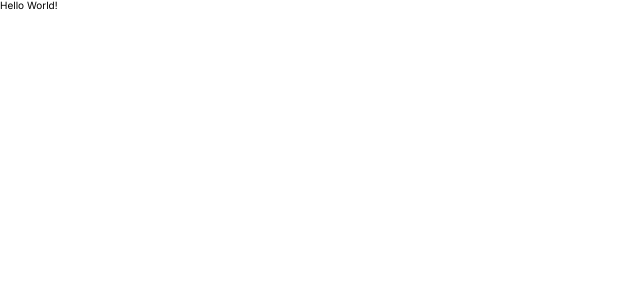
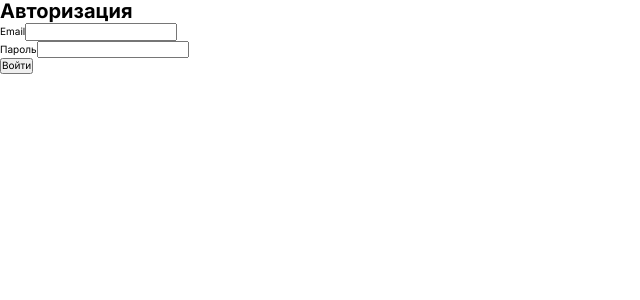
Before and after one commit to elrouss/prozhito-auth, a Next.js app: page / in a window 1280 px wide. Shown: the top 300 px of the page, without its empty margins (0-640 px from the left). Built offline with nearby package versions, Linux system fonts and the light colour scheme.

Commit message:
feat: create SignInForm component

```diff
--- /dev/null
+++ b/src/components/auth-form/components/sign-in-form.tsx
@@ -0,0 +1,12 @@
+import { AuthForm } from '../auth-form';
+import { Input } from '@/shared/input/input';
+import styles from './sign-in-form.module.scss';
+
+export const SignInForm = () => (
+  <AuthForm heading="Авторизация" buttonLabel="Войти">
+    <div className={styles.inputs}>
+      <Input type="email" label="Email" />
+      <Input type="password" label="Пароль" />
+    </div>
+  </AuthForm>
+);
--- a/src/pages/index.tsx
+++ b/src/pages/index.tsx
@@ -1,10 +1,14 @@
 import Head from 'next/head';
 import { Inter } from 'next/font/google';
-import styles from '@/styles/Home.module.scss';
+import { useState } from 'react';
+import { SignInForm } from '@/components/auth-form/components/sign-in-form';
+import styles from './home.module.scss';
 
 const inter = Inter({ subsets: ['latin'] });
 
-export default function Home() {
+export const HomePage = () => {
+  const [isAuth, setIsAuth] = useState(false);
+
   return (
     <>
       <Head>
@@ -14,8 +18,10 @@ export default function Home() {
         <link rel="icon" href="/favicon.ico" />
       </Head>
       <main className={`${styles.main} ${inter.className}`}>
-        <p>Hello World!</p>
+        {!isAuth ? <SignInForm /> : 'Hello World!'}
       </main>
     </>
   );
-}
+};
+
+export default HomePage;
--- a/src/shared/input/input.tsx
+++ b/src/shared/input/input.tsx
@@ -5,7 +5,7 @@ import styles from './input.module.scss';
 interface IInputProps extends React.HTMLAttributes<HTMLInputElement> {
   label: string;
   type?: 'email' | 'password' | 'text';
-  autoComplete: 'on' | 'off';
+  autoComplete?: 'on' | 'off';
 }
 
 export const Input = ({
```
Also changed, not shown: src/components/auth-form/components/sign-in-form.module.scss (added), src/pages/home.module.scss (added).
